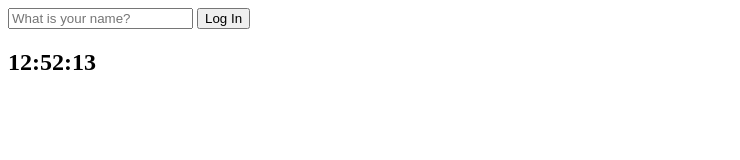
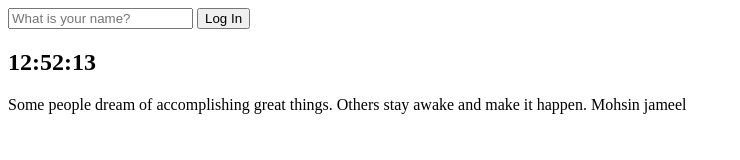
Before and after one commit to DevJaewoo/momentum-clone-2021, a plain HTML site: page index.html in a window 1280 px wide. Shown: the whole page, without its empty margins (0-740 px from the left). Drawn offline with Linux system fonts and the light colour scheme.

Commit message:
Added Daily quote feature

```diff
--- a/index.html
+++ b/index.html
@@ -20,8 +20,13 @@
 
     <h2 id="clock">00:00</h2>
     <h1 id="greeting" class="hidden"></h1>
+    <div id="quote">
+      <span></span>
+      <span></span>
+    </div>
 
     <script src="js/greetings.js"></script>
     <script src="js/clock.js"></script>
+    <script src="js/quotes.js"></script>
   </body>
 </html>
--- /dev/null
+++ b/js/quotes.js
@@ -0,0 +1,132 @@
+const quotes = [
+  {
+    quote:
+      "There are two kinds of people in this world: those who want to get things done and those who don’t want to make mistakes.",
+    author: "John Maxwell",
+  },
+  {
+    quote: "I find that the harder I work, the more luck I seem to have.",
+    author: "Thomas Jefferson",
+  },
+  {
+    quote:
+      "Winners embrace hard work. They love the discipline of it, the trade-off they're making to win. Losers, on the other hand, see it as punishment. And that’s the difference.",
+    author: "Lou Holtz",
+  },
+  {
+    quote:
+      "As a general rule, the most successful man in life is the man who has the best information",
+    author: "Benjamin Disraeli",
+  },
+  {
+    quote: "The secret of success is to do the common things uncommonly well.",
+    author: "John D. Rockefeller",
+  },
+  {
+    quote:
+      "If people only knew how hard I’ve worked to gain my mastery, it wouldn’t seem so wonderful at all.",
+    author: "Michelangelo",
+  },
+  { quote: "There is no substitute for hard work.", author: "Thomas Edison" },
+  {
+    quote: "There are no shortcuts to any place worth going.",
+    author: "Beverly Sills",
+  },
+  {
+    quote:
+      "I don't love studying. I hate studying. I like learning. Learning is beautiful.",
+    author: "Natalie Portman, actress.",
+  },
+  {
+    quote:
+      "Successful people begin where failures leave off. Never settle for ‘just getting the job done.’ Excel!",
+    author: "Tom Hopkins, motivational speaker.",
+  },
+  {
+    quote: "Success is the sum of small efforts, repeated day in and day out.",
+    author: "Robert Collier",
+  },
+  { quote: "Without studying the soul sick.", author: "Seneca" },
+  {
+    quote:
+      "If you work hard enough and assert yourself, and use your mind and imagination, you can shape the world to your desires.",
+    author: "Malcolm Gladwell",
+  },
+  {
+    quote:
+      "Success is no accident. It is hard work, perseverance, learning, studying, sacrifice and most of all, love of what you are doing or learning to do.",
+    author: "Pele",
+  },
+  {
+    quote: "An investment in knowledge pays the best interest",
+    author: "Benjamin Franklin, writer and polymath.",
+  },
+  {
+    quote:
+      "Continuous learning is the minimum requirement for success in any field.",
+    author: "Brian tracy",
+  },
+  {
+    quote:
+      "Live as if you were to die tomorrow. Learn as if you were to live forever.",
+    author: "Mahatma Gandhi, activist.",
+  },
+  {
+    quote:
+      "The capacity to learn is a gift; the ability to learn is a skill; the willingness to learn is a choice.",
+    author: "Brian Herbert, author.",
+  },
+  {
+    quote:
+      "Successful and unsuccessful people do not vary greatly in their abilities. They vary in their desires to reach their potential.",
+    author: "John Maxwell",
+  },
+  {
+    quote:
+      "The difference between ordinary and extraordinary is that little “extra”.",
+    author: "Jimmy johnson",
+  },
+  {
+    quote:
+      "Learning is the only thing the mind never exhausts, never fears, and never regrets.",
+    author: "Leonardo da Vinci",
+  },
+  {
+    quote:
+      "The dictionary is the only place that success comes before work. Work is the key to success, and hard work can help you accomplish anything",
+    author: "Vince Lombardi",
+  },
+  {
+    quote: "Study the past if you want to intuit the future.",
+    author: "Kong Qiu",
+  },
+  {
+    quote:
+      "Talent is cheaper than table salt. What separates the talented individual from the successful one is a lot of hard work.",
+    author: "Stephen King",
+  },
+  {
+    quote: "Start where you are. Use what you have. Do what you can.",
+    author: "Arthur Ashe",
+  },
+  {
+    quote:
+      "Some people dream of accomplishing great things. Others stay awake and make it happen.",
+    author: "Mohsin jameel",
+  },
+  {
+    quote:
+      "I do not know anyone who has got to the top without hard work. That is the recipe. It will not always get you to the top, but it should get you pretty near.",
+    author: "Margaret Thatcher",
+  },
+];
+
+const quote = document.querySelector("#quote span:first-child");
+const author = document.querySelector("#quote span:last-child");
+const quoteOfToday = quotes[Math.floor(Math.random() * quotes.length)];
+
+console.log(`Quote: ${quoteOfToday.quote}`);
+console.log(`Author: ${quoteOfToday.author}`);
+
+quote.innerText = quoteOfToday.quote;
+author.innerText = quoteOfToday.author;
```
